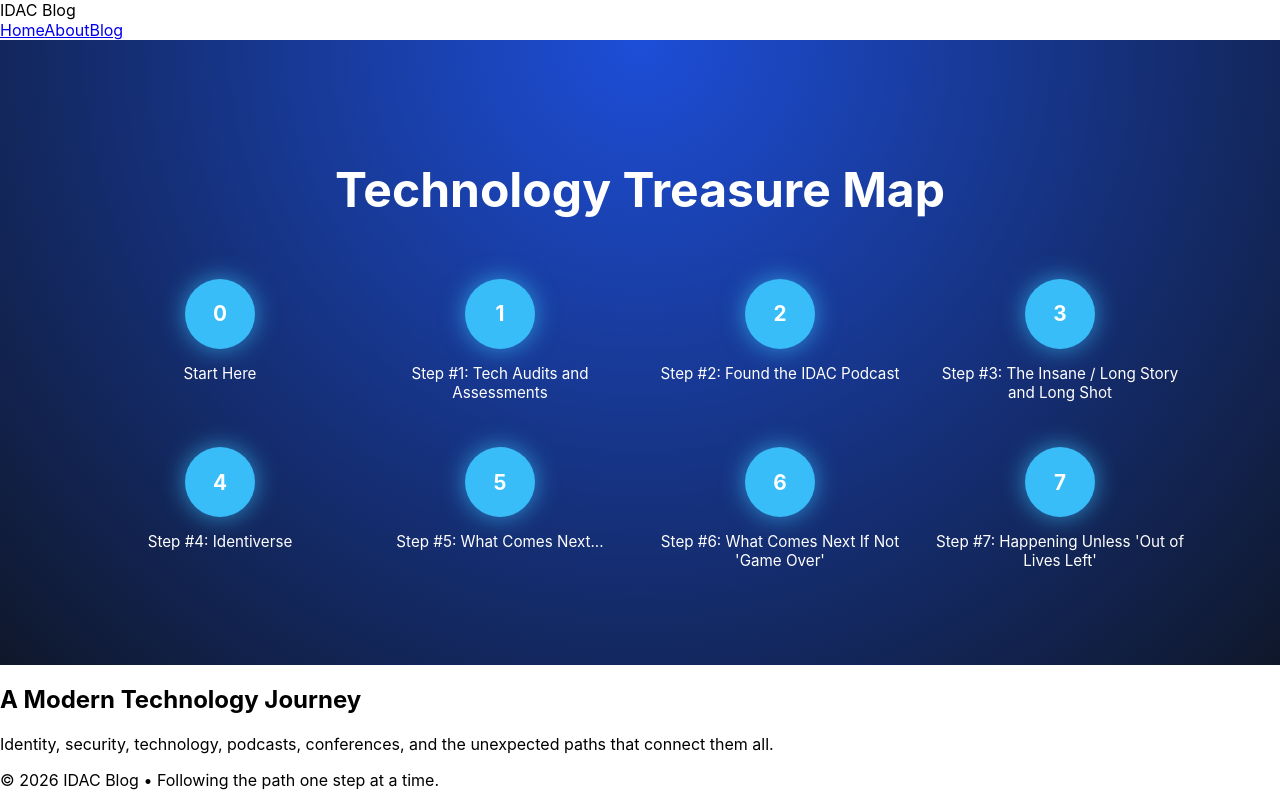
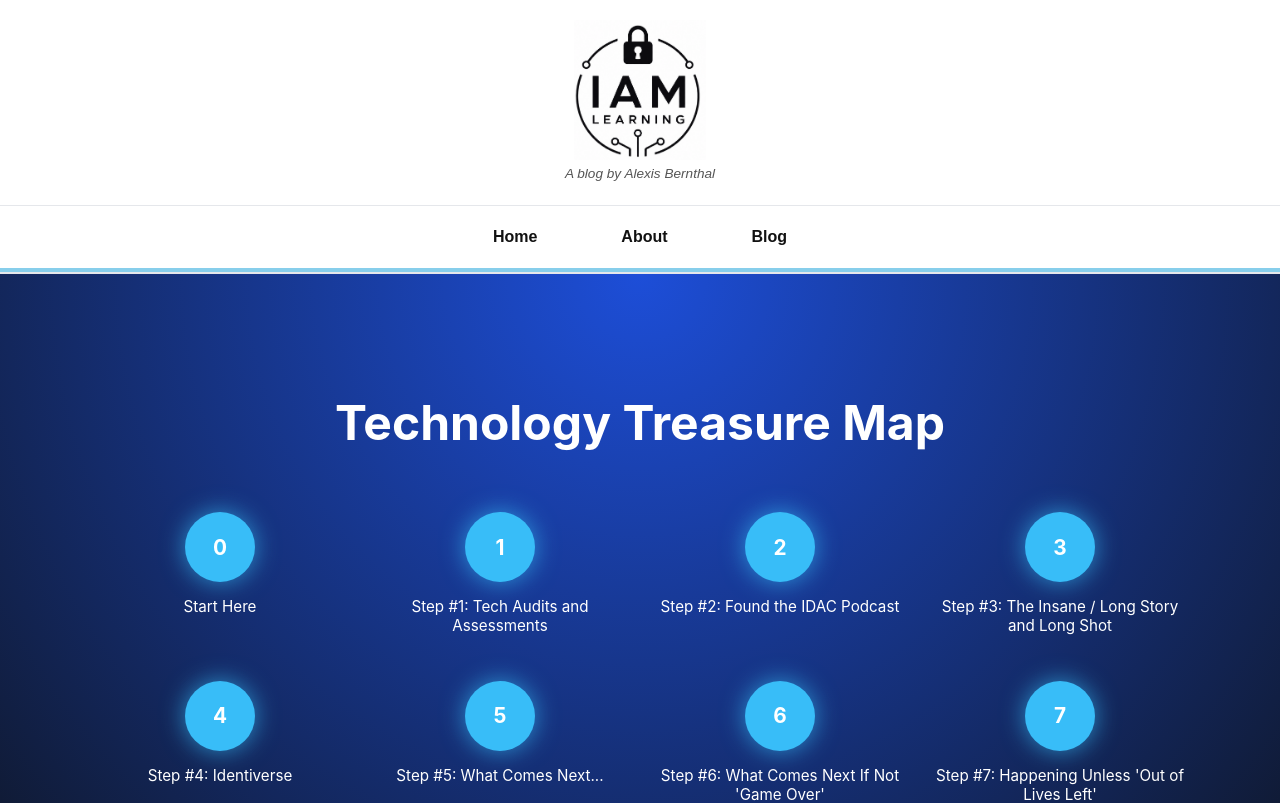
Before and after one commit to alexisbernt/idac-website, a React (Create React App) app: page / in a window 1280 px wide. Shown: the top 803 px of the page. Built offline with nearby package versions, Linux system fonts and the light colour scheme.

Commit message:
updating Navbar.js

```diff
--- a/src/components/Navbar.js
+++ b/src/components/Navbar.js
@@ -4,8 +4,19 @@
 function Navbar() {
   return (
     <nav className="navbar">
-      <div className="logo">IDAC Blog</div>
+      {/* Logo Section */}
+      <div className="navbar-logo">
+        <img
+          src="/iam-learning-logo.png"
+          alt="IAM Learning Logo"
+          className="logo-image"
+        />
+        <p className="logo-subtitle">
+          A blog by Alexis Bernthal
+        </p>
+      </div>
 
+      {/* Navigation Links */}
       <div className="nav-links">
         <Link to="/">Home</Link>
         <Link to="/about">About</Link>
--- a/src/styles/Navbar.css
+++ b/src/styles/Navbar.css
@@ -0,0 +1,85 @@
+/* Main Navbar */
+.navbar {
+  width: 100%;
+  background: #ffffff;
+  border-bottom: 2px solid #e5e7eb;
+  display: flex;
+  flex-direction: column;
+  align-items: center;
+  font-family: "Poppins", sans-serif;
+}
+
+/* Logo Area */
+.navbar-logo {
+  text-align: center;
+  padding: 20px 0 10px;
+}
+
+.logo-image {
+  height: 140px;
+  width: auto;
+  display: block;
+  margin: 0 auto;
+}
+
+.logo-subtitle {
+  margin-top: 6px;
+  font-size: 0.85rem;
+  color: #555;
+  font-style: italic;
+}
+
+/* Navigation */
+.nav-links {
+  width: 100%;
+  display: flex;
+  justify-content: center;
+  gap: 60px;
+  padding: 14px 0;
+  border-top: 1px solid #e5e7eb;
+  background: #ffffff;
+}
+
+/* Links */
+.nav-links a {
+  text-decoration: none;
+  color: #111111;
+  font-weight: 600;
+  font-size: 1rem;
+  transition: all 0.25s ease;
+  padding: 8px 12px;
+  border-radius: 6px;
+}
+
+/* Hover */
+.nav-links a:hover {
+  color: #ffffff;
+  background: #d62828; /* red */
+}
+
+/* Active Page Styling */
+.nav-links a.active {
+  background: #d62828;
+  color: white;
+}
+
+/* Light Blue Accent */
+.navbar::after {
+  content: "";
+  width: 100%;
+  height: 4px;
+  background: #87ceeb;
+  display: block;
+}
+
+/* Mobile */
+@media (max-width: 768px) {
+  .nav-links {
+    gap: 20px;
+    flex-wrap: wrap;
+  }
+
+  .logo-image {
+    height: 80px;
+  }
+}
```
Also changed, not shown: public/iam-learning-logo.png.
